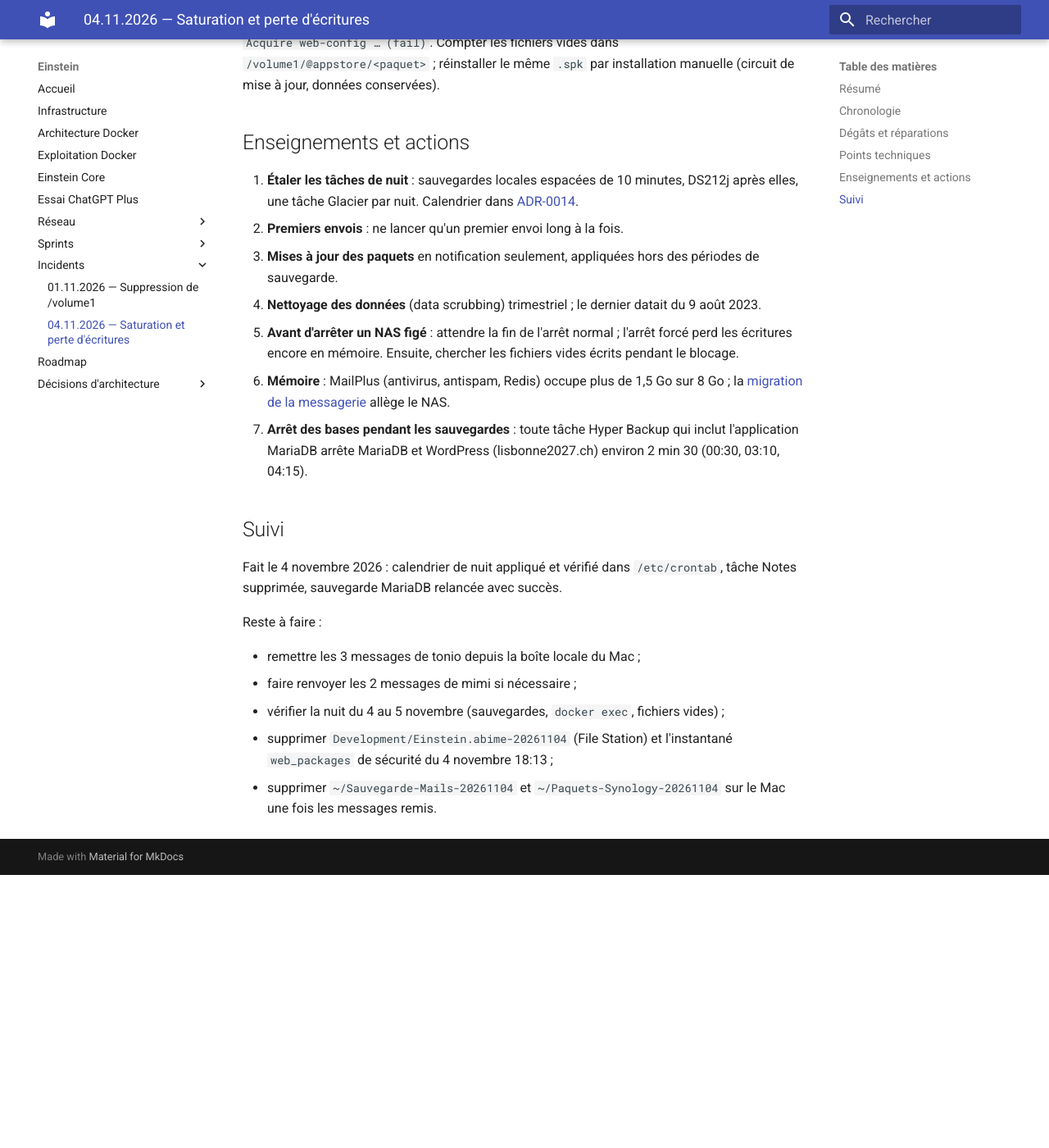
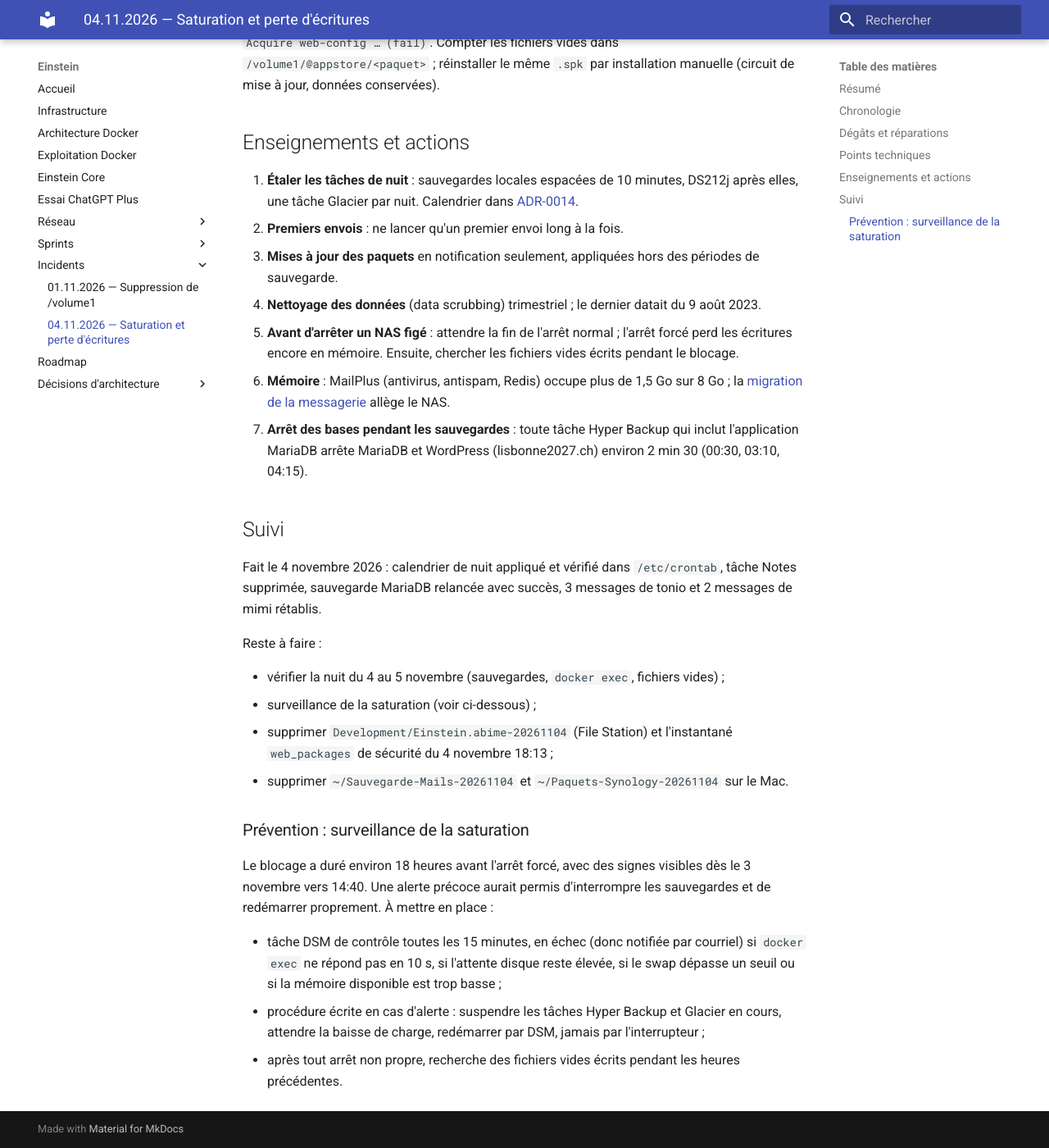
Before and after one commit to asanchez74/Einstein, an MkDocs documentation site: the page built from docs/incidents/2026-11-04-saturation-perte-ecritures.md, in a window 1280 px wide and 1400 px high, scrolled down 2800 px. Shown: the whole window at 82% size. Built offline with MkDocs 1.6.1 and Material for MkDocs 9.7.7, drawn with Linux system fonts in a browser that asks for light colours; before the commit the page ends 3867 px from its top, so only the background shows below that.

Commit message:
docs: messages rétablis et prévention de la saturation du NAS
Co-Authored-By: Claude Opus 5.5 <noreply@anthropic.com>

```diff
--- a/docs/incidents/2026-11-04-saturation-perte-ecritures.md
+++ b/docs/incidents/2026-11-04-saturation-perte-ecritures.md
@@ -108,14 +108,29 @@ installation manuelle (circuit de mise à jour, données conservées).
 ## Suivi
 
 Fait le 4 novembre 2026 : calendrier de nuit appliqué et vérifié dans
-`/etc/crontab`, tâche Notes supprimée, sauvegarde MariaDB relancée avec succès.
+`/etc/crontab`, tâche Notes supprimée, sauvegarde MariaDB relancée avec succès,
+3 messages de tonio et 2 messages de mimi rétablis.
 
 Reste à faire :
 
-- remettre les 3 messages de tonio depuis la boîte locale du Mac ;
-- faire renvoyer les 2 messages de mimi si nécessaire ;
 - vérifier la nuit du 4 au 5 novembre (sauvegardes, `docker exec`, fichiers vides) ;
+- surveillance de la saturation (voir ci-dessous) ;
 - supprimer `Development/Einstein.abime-20261104` (File Station) et l'instantané
   `web_packages` de sécurité du 4 novembre 18:13 ;
 - supprimer `~/Sauvegarde-Mails-20261104` et `~/Paquets-Synology-20261104` sur le
-  Mac une fois les messages remis.
+  Mac.
+
+### Prévention : surveillance de la saturation
+
+Le blocage a duré environ 18 heures avant l'arrêt forcé, avec des signes
+visibles dès le 3 novembre vers 14:40. Une alerte précoce aurait permis
+d'interrompre les sauvegardes et de redémarrer proprement. À mettre en place :
+
+- tâche DSM de contrôle toutes les 15 minutes, en échec (donc notifiée par
+  courriel) si `docker exec` ne répond pas en 10 s, si l'attente disque reste
+  élevée, si le swap dépasse un seuil ou si la mémoire disponible est trop basse ;
+- procédure écrite en cas d'alerte : suspendre les tâches Hyper Backup et Glacier
+  en cours, attendre la baisse de charge, redémarrer par DSM, jamais par
+  l'interrupteur ;
+- après tout arrêt non propre, recherche des fichiers vides écrits pendant les
+  heures précédentes.
```
